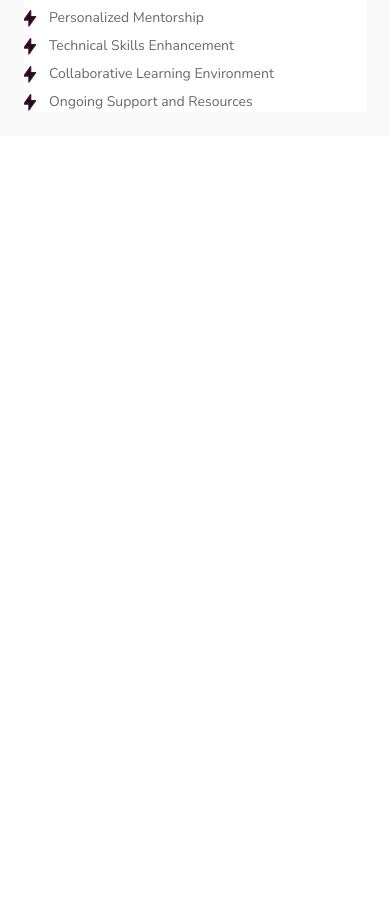
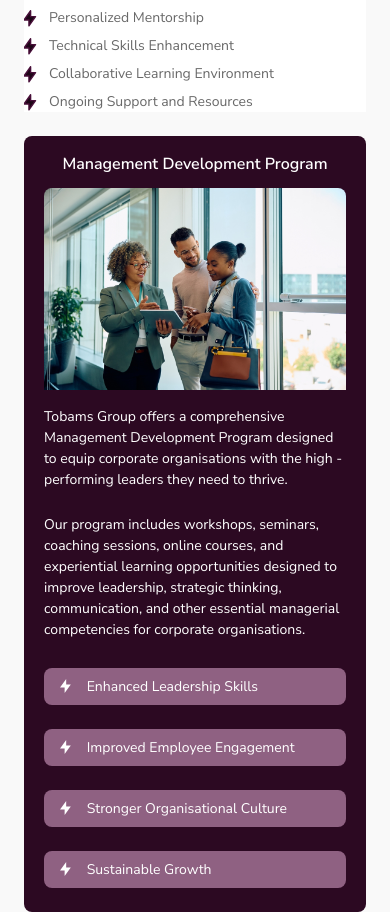
Before and after one commit to nifemi2005/Tobams-Group, a Next.js app: page / in a window 390 px wide. Shown: the part 2703-3615 px from the top of the page. Before the commit the page ends 2839 px from the top, so only its background shows below. Built offline with nearby package versions, Linux system fonts and the light colour scheme.

Commit message:
feat: Implement Management section component (Mobile)

```diff
--- a/src/app/page.tsx
+++ b/src/app/page.tsx
@@ -1,5 +1,6 @@
 import Hero from "@/components/Hero";
 import LMS from "@/components/LMS";
+import Management from "@/components/Management";
 import Navbar from "@/components/Navbar";
 import Services from "@/components/Services";
 
@@ -10,6 +11,7 @@ export default function Home() {
       <Hero />
       <LMS />
       <Services />
+      <Management />
     </div>
   );
 }
--- a/src/components/Management.tsx
+++ b/src/components/Management.tsx
@@ -0,0 +1,45 @@
+import Image from "next/image"
+
+function Management() {
+    return (
+        <div className='bg-[#F9F9F9] px-6'>
+            <div className='bg-[#2C0922] rounded-lg py-4 px-5'>
+                <h1 className='text-white text-base font-semibold leading-normal pb-3 text-center'>Management Development Program</h1>
+                <Image src="/images/Management.jpg" alt="Management" width={250} height={100} className="rounded-t-lg rounded-bl-lg pb-4 w-full" />
+                <p className="text-white text-sm font-normal leading-normal">Tobams Group offers a comprehensive Management
+                    Development Program designed to equip corporate
+                    organisations with the high
+                    -performing leaders they need to
+                    thrive.
+                </p>
+                <br />
+                <p className="text-white text-sm font-normal leading-normal pb-5">Our program includes workshops, seminars, coaching
+                    sessions, online courses, and experiential learning
+                    opportunities designed to improve leadership, strategic
+                    thinking, communication, and other essential managerial
+                    competencies for corporate organisations.
+                </p>
+                <div className="py-2 flex flex-col gap-6">
+                    <span className="bg-[#8F6182] flex items-center gap-4 text-white font-normal text-sm leading-normal py-2 px-2 rounded-lg">
+                        <Image src="/images/White_Zigzag.svg" alt="White_Zigzag" width={18.67} height={24} className="pl-2" />
+                        Enhanced Leadership Skills
+                    </span>
+                    <span className="bg-[#8F6182] flex items-center gap-4 text-white font-normal text-sm leading-normal py-2 px-2 rounded-lg">
+                        <Image src="/images/White_Zigzag.svg" alt="White_Zigzag" width={18.67} height={24} className="pl-2" />
+                        Improved Employee Engagement
+                    </span>
+                    <span className="bg-[#8F6182] flex items-center gap-4 text-white font-normal text-sm leading-normal py-2 px-2 rounded-lg">
+                        <Image src="/images/White_Zigzag.svg" alt="White_Zigzag" width={18.67} height={24} className="pl-2" />
+                        Stronger Organisational Culture
+                    </span>
+                    <span className="bg-[#8F6182] flex items-center gap-4 text-white font-normal text-sm leading-normal py-2 px-2 rounded-lg">
+                        <Image src="/images/White_Zigzag.svg" alt="White_Zigzag" width={18.67} height={24} className="pl-2" />
+                        Sustainable Growth
+                    </span>
+                </div>
+            </div>
+        </div>
+    )
+}
+
+export default Management
```
Also changed, not shown: public/images/Management.jpg (added), public/images/White_Zigzag.svg (added).
